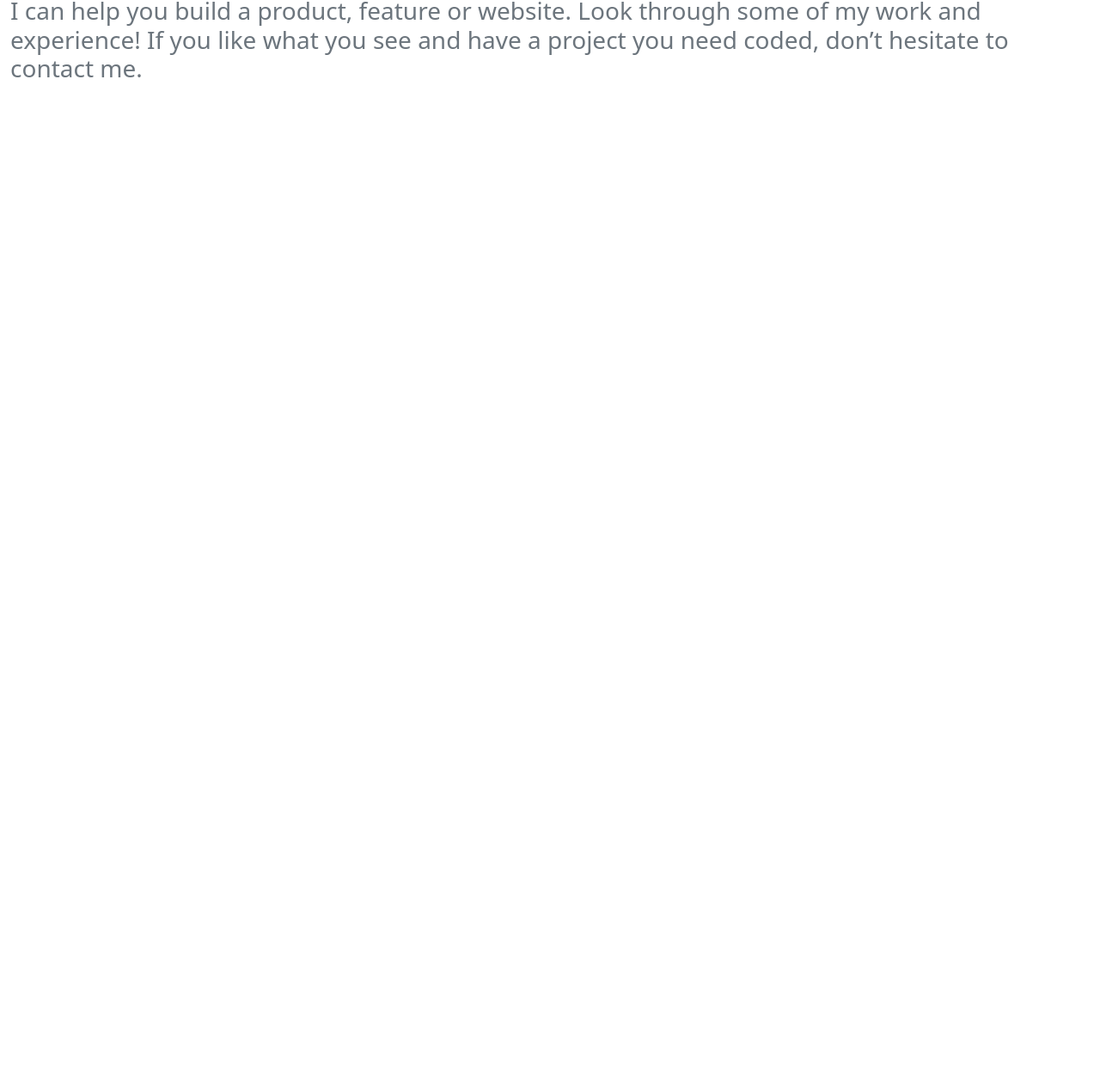
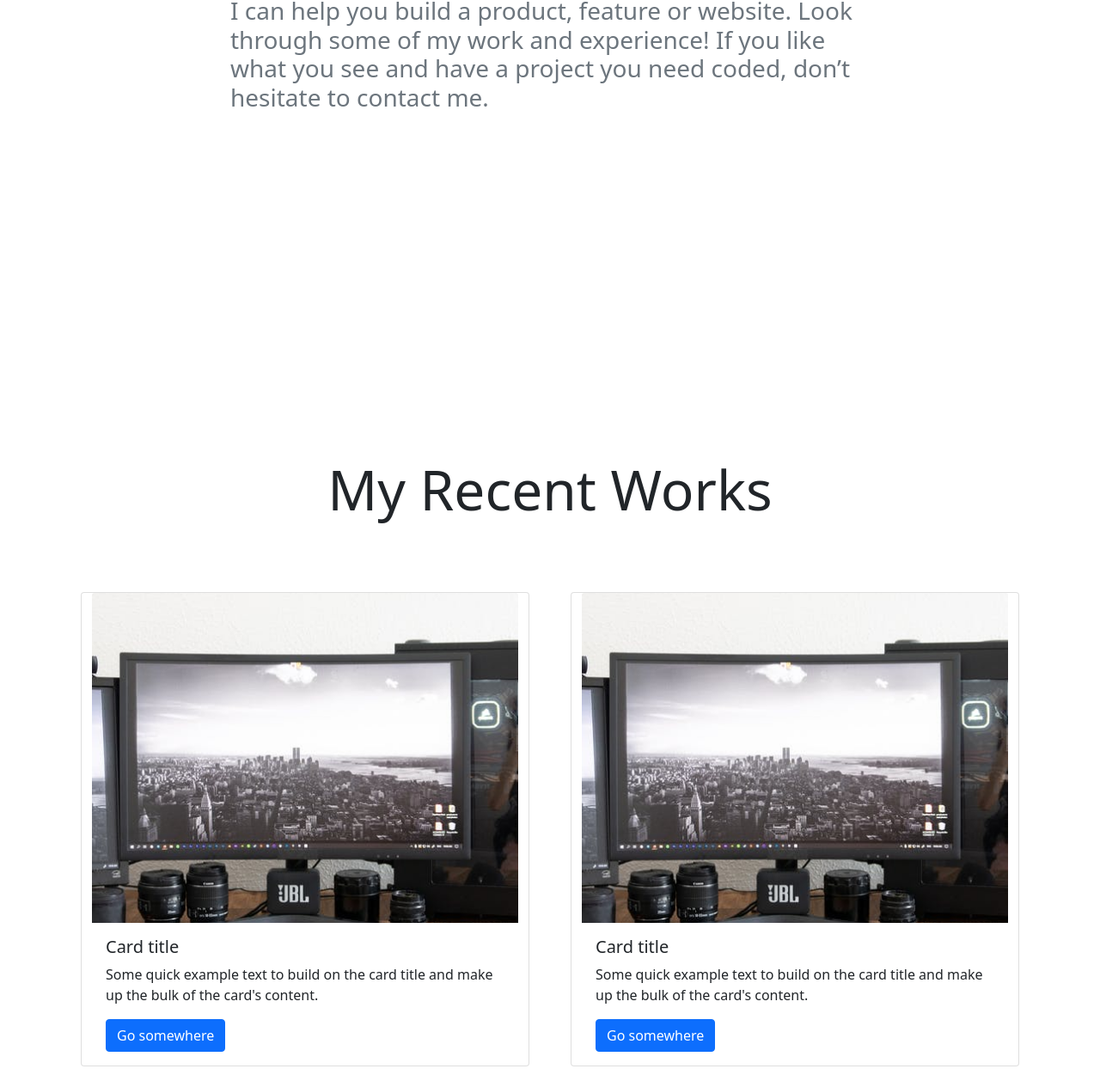
Before and after one commit to sumairq/Portfolio-bootstrap, a plain HTML site: page index.html in a window 1280 px wide. Shown: the part 268-1533 px from the top of the page at 86% size. Before the commit the page ends 800 px from the top, so only its background shows below. Drawn offline with Linux system fonts and the light colour scheme.

Commit message:
add recent-works section

```diff
--- a/index.html
+++ b/index.html
@@ -5,11 +5,12 @@
     <meta http-equiv="X-UA-Compatible" content="IE=edge">
     <meta name="viewport" content="width=device-width, initial-scale=1.0">
     <link rel="stylesheet" href="./bootstrap/css/bootstrap.min.css">
+    <link rel="stylesheet" href="./styles.css">
     <title>Document</title>
 </head>
 
 <body>
-    <div class="container-fluid">
+    <div class="header container-fluid">
         <nav class="navbar navbar-expand-lg navbar-light bg-light">
             <div class="container-fluid">
                 <a class="navbar-brand" href="#">Personal Portfolio</a>
@@ -36,25 +37,53 @@
             </div>
         </nav>
 
-<div class="row">
-<div class="col">
-<h1 class="display-1 text-secondary mt-2">
-    Hey there. I'm Sumair.
-    I'm a software developer
-</h1>
-<p class="h3 text-muted">
-    I can help you build a product, feature or website. Look through some of my work and experience! If you like what you see and have a project you need coded, don’t hesitate to contact me.
-</p>
+        <div class="container">
+            <div class="col">
+                <h1 class="display-1 text-secondary mt-2">
+                    Hey there. I'm Sumair.
+                    I'm a software developer
+                </h1>
+                <p class="h3 text-muted col-8 mx-auto">
+                    I can help you build a product, feature or website. Look through some of my work and experience! If
+                    you like what you see and have a project you need coded, don’t hesitate to contact me.
+                </p>
 
-</div>
+            </div>
 
-</div>
+        </div>
+    </div>
+    <div class="recent-works container">
+        <div class="row">
+            <div class="text-center mb-5">
+                <h2 class=" display-3">My Recent Works</h2>
+            </div>
 
+        </div>
 
+        <div class="works-body row">
 
+            <div class="col card m-4" style="width: 18rem;">
+                <img src="./images/placeholder.jpeg" class="card-img-top" alt="project image">
+                <div class="card-body">
+                    <h5 class="card-title">Card title</h5>
+                    <p class="card-text">Some quick example text to build on the card title and make up the bulk of
+                        the card's content.</p>
+                    <a href="#" class="btn btn-primary">Go somewhere</a>
+                </div>
+            </div>
+            <div class="col card m-4" style="width: 18rem;">
+                <img src="./images/placeholder.jpeg" class="card-img-top" alt="project image">
+                <div class="card-body">
+                    <h5 class="card-title">Card title</h5>
+                    <p class="card-text">Some quick example text to build on the card title and make up the bulk of
+                        the card's content.</p>
+                    <a href="#" class="btn btn-primary">Go somewhere</a>
+                </div>
+            </div>
 
+        </div>
+    </div>
 
-    </div>
     <script src="./bootstrap/js/bootstrap.min.js"></script>
 </body>
 
--- a/styles.css
+++ b/styles.css
@@ -0,0 +1,14 @@
+.header {
+    height: 100vh;
+}
+
+
+.card-img-top {
+    width: 100%;
+    height: 30vw;
+    object-fit: cover;
+}
+
+.recent-works {
+    height: 80vh;
+}
```
Also changed, not shown: images/placeholder.jpeg (added).
